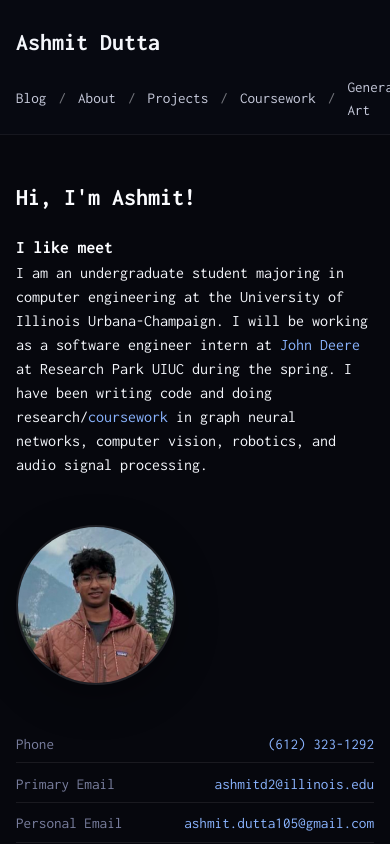
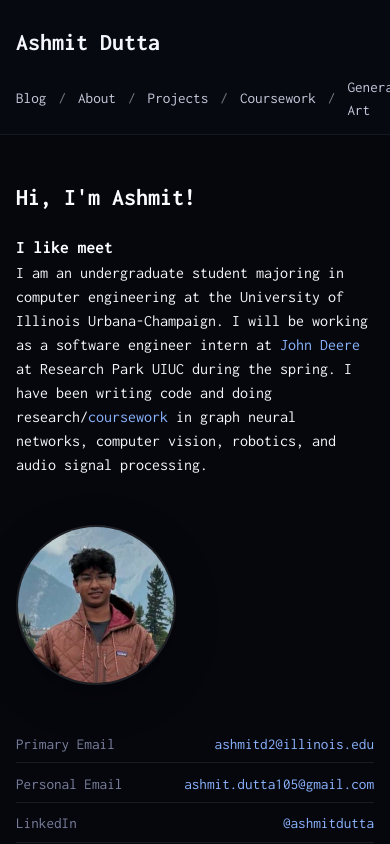
Before and after one commit to aedutta/aedutta.github.io, a React (Vite) app: page / in a window 390 px wide. Shown: the top 844 px of the page. Built offline with nearby package versions, Linux system fonts and the light colour scheme.

Commit message:
removed phone

```diff
--- a/src/pages/HomePage.jsx
+++ b/src/pages/HomePage.jsx
@@ -23,11 +23,6 @@ const phrases = [
 ];
 
 const contacts = [
-  {
-    label: 'Phone',
-    value: '(612) 323-1292',
-    href: 'tel:+16123231292',
-  },
   {
     label: 'Primary Email',
     value: 'ashmitd2@illinois.edu',
```
